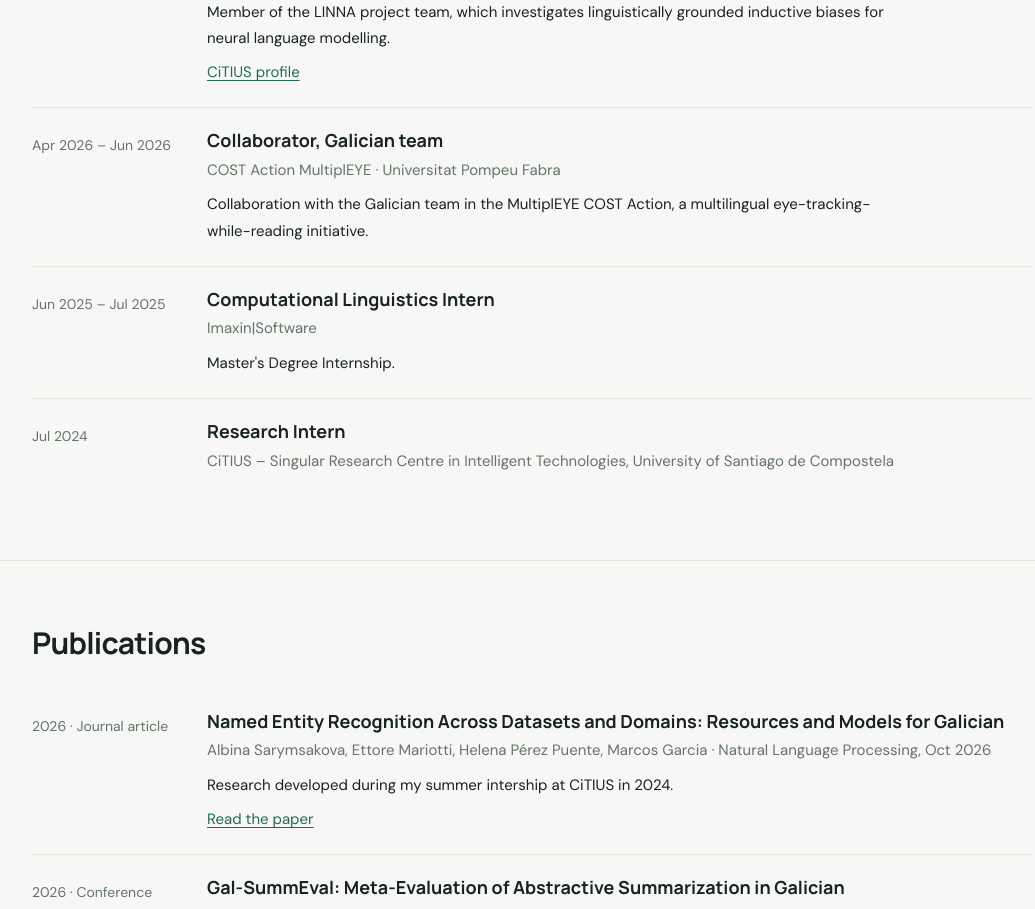
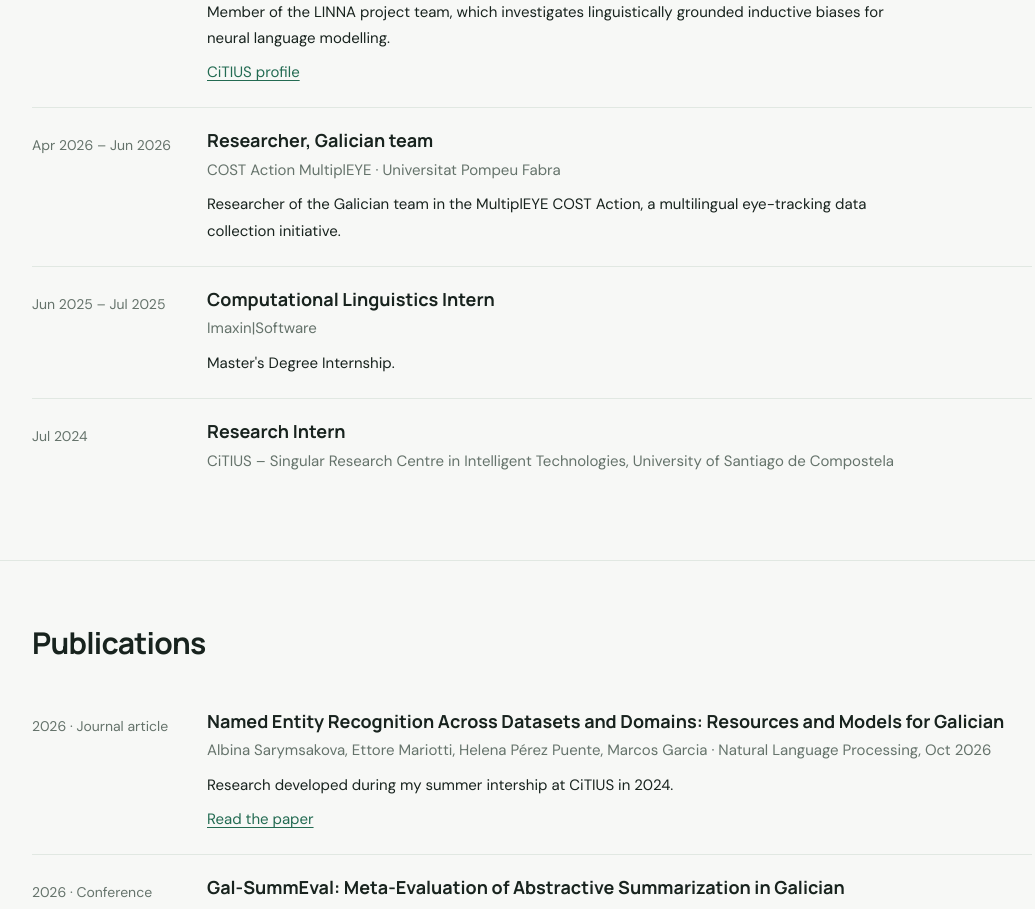
Before and after one commit to helenaperez-nlp/helenaperez-nlp.github.io, a plain HTML site: page index.html in a window 1280 px wide. Shown: the part 1400-2309 px from the top of the page, without its empty margins (108-1143 px from the left). Drawn offline with Linux system fonts and the light colour scheme.

Commit message:
Update index.html

```diff
--- a/index.html
+++ b/index.html
@@ -223,9 +223,9 @@
         <div class="entry">
           <div class="date">Apr 2026 – Jun 2026</div>
           <div>
-            <h3>Collaborator, Galician team</h3>
+            <h3>Researcher, Galician team</h3>
             <div class="institution">COST Action MultiplEYE · Universitat Pompeu Fabra</div>
-            <p>Collaboration with the Galician team in the MultiplEYE COST Action, a multilingual eye-tracking-while-reading initiative.</p>
+            <p>Researcher of the Galician team in the MultiplEYE COST Action, a multilingual eye-tracking data collection initiative.</p>
           </div>
         </div>
         <div class="entry">
```
